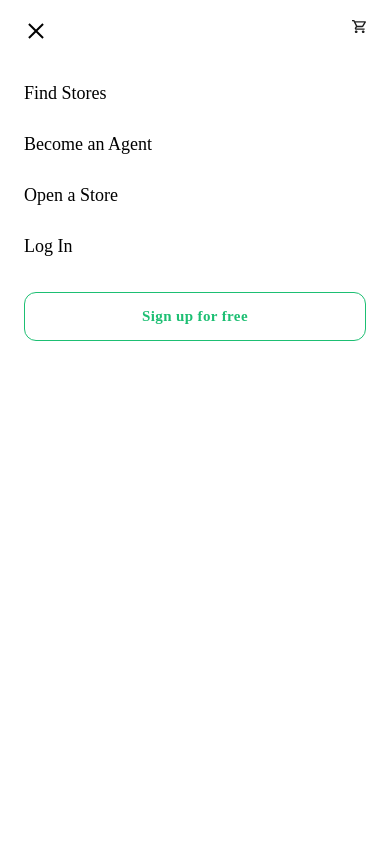
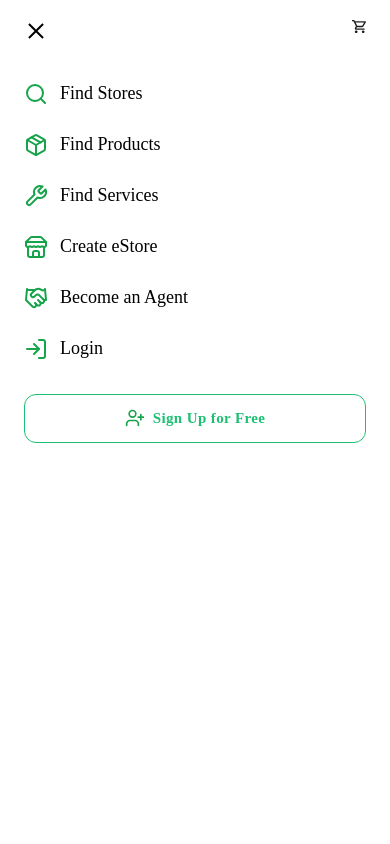
Before and after one commit to price-tag-tech/pricetag-frontend, a React (Create React App) app: page / in a window 390 px wide. Both pictures are taken after a click on the button 36 px from the left and 30 px from the top of the page. Shown: the top 844 px of the page. Built offline with nearby package versions, Linux system fonts and the light colour scheme.

Commit message:
Enhance Header component with icons for navigation links and improve layout for better user experience

```diff
--- a/src/components/layout/Header.tsx
+++ b/src/components/layout/Header.tsx
@@ -1,5 +1,6 @@
 import React, { useState } from "react";
 import { Link, useLocation } from "react-router-dom";
+import { Search, Package, Wrench, Store, Handshake, LogIn, UserPlus } from "lucide-react";
 import logoImage from "../../assets/logo/logo.svg";
 import Button from "../common/Button";
 import Container from "./Container";
@@ -179,31 +180,51 @@ const Header: React.FC<HeaderProps> = ({ cartItemCount = 0 }) => {
                 <nav className="flex flex-col space-y-6 mb-8">
                   <Link
                     to="/stores"
-                    className="text-black text-left font-['Poppins'] text-lg font-[500] leading-normal hover:text-green-600 transition-all duration-300 ease-out transform hover:translate-x-2"
+                    className="flex items-center text-black text-left font-['Poppins'] text-lg font-[500] leading-normal hover:text-green-600 transition-all duration-300 ease-out transform hover:translate-x-2"
                     onClick={toggleMenu}
                   >
+                    <Search className="w-6 h-6 mr-3 text-green-600" />
                     Find Stores
                   </Link>
                   <Link
-                    to="/become-agent"
-                    className="text-black text-left font-['Poppins'] text-lg font-[500] leading-normal hover:text-green-600 transition-all duration-300 ease-out transform hover:translate-x-2"
+                    to="/products"
+                    className="flex items-center text-black text-left font-['Poppins'] text-lg font-[500] leading-normal hover:text-green-600 transition-all duration-300 ease-out transform hover:translate-x-2"
                     onClick={toggleMenu}
                   >
+                    <Package className="w-6 h-6 mr-3 text-green-600" />
+                    Find Products
+                  </Link>
+                  <Link
+                    to="/services"
+                    className="flex items-center text-black text-left font-['Poppins'] text-lg font-[500] leading-normal hover:text-green-600 transition-all duration-300 ease-out transform hover:translate-x-2"
+                    onClick={toggleMenu}
+                  >
+                    <Wrench className="w-6 h-6 mr-3 text-green-600" />
+                    Find Services
+                  </Link>
+                  <Link
+                    to="/open-store"
+                    className="flex items-center text-black text-left font-['Poppins'] text-lg font-[500] leading-normal hover:text-green-600 transition-all duration-300 ease-out transform hover:translate-x-2"
+                    onClick={toggleMenu}
+                  >
+                    <Store className="w-6 h-6 mr-3 text-green-600" />
+                    Create eStore
+                  </Link>
+                  <Link
+                    to="/become-agent"
+                    className="flex items-center text-black text-left font-['Poppins'] text-lg font-[500] leading-normal hover:text-green-600 transition-all duration-300 ease-out transform hover:translate-x-2"
+                    onClick={toggleMenu}
+                  >
+                    <Handshake className="w-6 h-6 mr-3 text-green-600" />
                     Become an Agent
                   </Link>
                   <Link
-                    to="/open-store"
-                    className="text-black text-left font-['Poppins'] text-lg font-[500] leading-normal hover:text-green-600 transition-all duration-300 ease-out transform hover:translate-x-2"
+                    to="/login"
+                    className="flex items-center text-black text-left font-['Poppins'] text-lg font-[500] leading-normal hover:text-green-600 transition-all duration-300 ease-out transform hover:translate-x-2"
                     onClick={toggleMenu}
                   >
-                    Open a Store
-                  </Link>
-                  <Link
-                    to="/login"
-                    className="text-black text-left font-['Poppins'] text-lg font-[500] leading-normal hover:text-green-600 transition-all duration-300 ease-out transform hover:translate-x-2"
-                    onClick={toggleMenu}
-                  >
-                    Log In
+                    <LogIn className="w-6 h-6 mr-3 text-green-600" />
+                    Login
                   </Link>
                 </nav>
 
@@ -211,10 +232,11 @@ const Header: React.FC<HeaderProps> = ({ cartItemCount = 0 }) => {
                   variant="outline"
                   size="md"
                   to="/register"
-                  className="w-full transition-all duration-300 ease-out hover:scale-105"
+                  className="w-full transition-all duration-300 ease-out hover:scale-105 flex items-center justify-center"
                   onClick={toggleMenu}
                 >
-                  Sign up for free
+                  <UserPlus className="w-5 h-5 mr-2 text-green-600" />
+                  Sign Up for Free
                 </Button>
               </div>
             </div>
```
